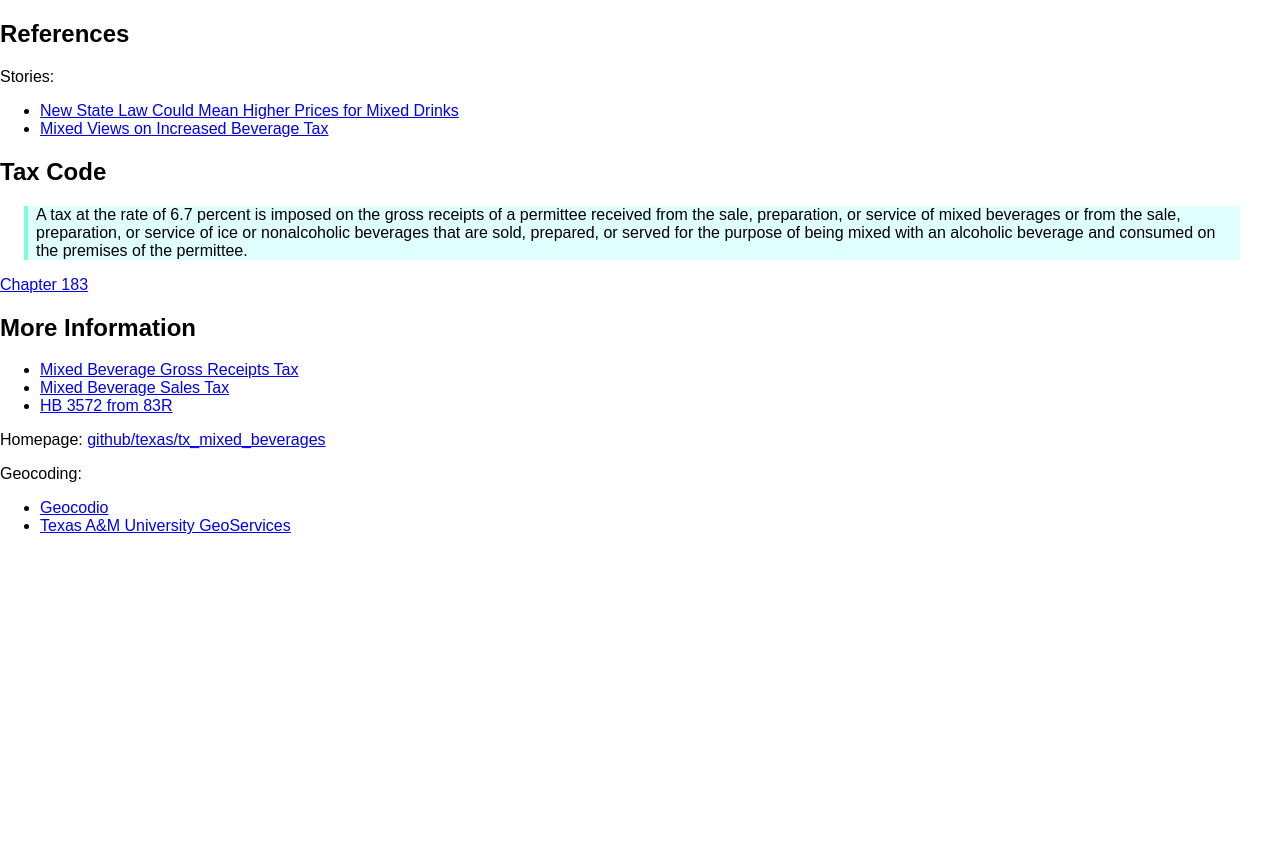
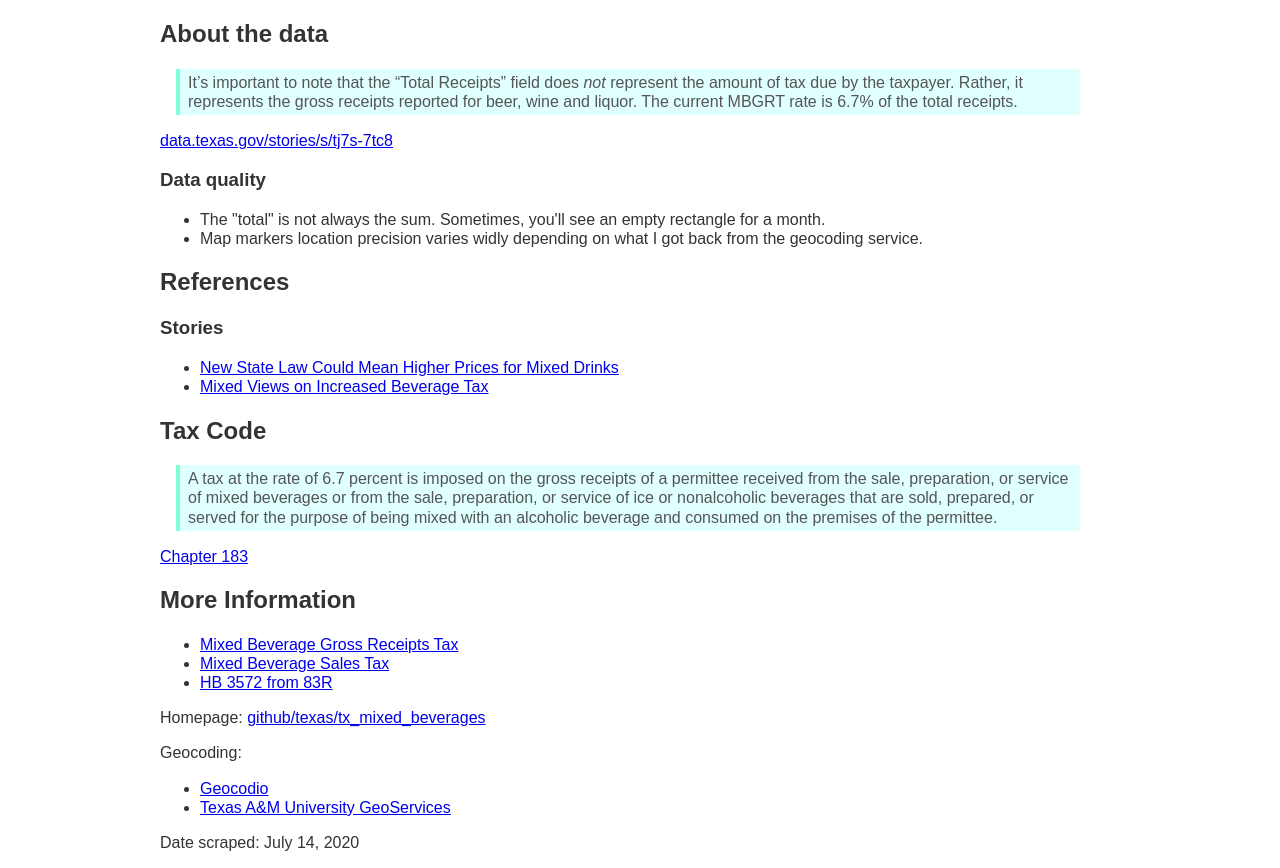
Before and after one commit to texas/tx_mixed_beverages, a Django app: page /about/ in a window 1280 px wide. Before the commit the page ends 534 px from the top, so only its background shows below. Run offline with Django 3.2, Linux system fonts and the light colour scheme; style sheets or scripts are compiled from the project's sources; some libraries are stand-ins or nearby versions.

Commit message:
docs: documentation pass on all the copy (#63)
* copy update for the welcome popup

* yagni: move typography into main sass

* move sass to scss

* rewrite as sass

* update build scripts

* style the about page for text

* formating

* show date scraped

* more docs

* greenkeeper

* homepage needs better title

```diff
--- /dev/null
+++ b/mixed_beverages/static_src/js/app.scss
@@ -0,0 +1,114 @@
+@import "../js/d3/Chart.scss";
+@import "../js/ui/Nav.scss";
+
+blockquote {
+  background: lightcyan;
+  border-left: 0.25em solid aquamarine;
+  color: #555;
+  margin-left: 1em;
+  padding: 0.25em 0.5em;
+}
+
+body {
+  font-family: sans-serif;
+  margin: 0;
+}
+
+.page-about {
+  color: #333;
+  font-size: 16px;
+  line-height: 1.2;
+  margin: 1em auto;
+  max-width: 60em;
+}
+
+.map {
+  height: 100vh;
+}
+
+// my lists are shorter
+.dl-horizontal {
+  dt {
+    width: 60px;
+  }
+  dt {
+    clear: left;
+    float: left;
+  }
+  dd {
+    margin-left: 60px + 8px;
+    text-align: right;
+  }
+}
+
+.legend {
+  background: rgba(255, 255, 255, 0.8);
+  padding: 0.5em;
+  dl {
+    margin: 0;
+  }
+  dt {
+    clear: left;
+    float: left;
+  }
+  span {
+    border-radius: 1em;
+    display: inline-block;
+    height: 1em;
+    vertical-align: sub;
+    width: 1em;
+  }
+  dd {
+    margin-left: 1.5em;
+  }
+}
+
+.top-locations {
+  margin: 0;
+  padding-left: 1.5em;
+  .distance {
+    font-style: italic;
+  }
+  .tax {
+    text-align: right;
+  }
+}
+
+.location {
+  // color code the quality of the geocoding
+  .q-me {
+    background: darkorchid;
+  }
+  .q-00,
+  .q-01,
+  .q-02,
+  .q-03 {
+    background: green;
+  }
+  .q-09,
+  .q-10 {
+    background: gold;
+  }
+  .q-11 {
+    background: red;
+  }
+  .q-98,
+  .q-99 {
+    background: black;
+  }
+}
+
+.location--ind {
+  border-radius: 1em;
+  display: inline-block;
+  height: 0.7em;
+  text-decoration: none;
+  width: 0.7em;
+}
+
+@media (max-device-width: 480px) {
+  .leaflet-control-attribution,
+  .top-locations .distance {
+    display: none;
+  }
+}
--- a/mixed_beverages/static_src/sass/app.sass
+++ /dev/null
@@ -1,75 +0,0 @@
-@import typography
-@import ../js/d3/Chart.scss
-@import ../js/ui/Nav.scss
-
-body
-  font-family: sans-serif
-  margin: 0
-
-.map
-  height: 100vh
-
-// my lists are shorter
-.dl-horizontal
-  dt
-    width: 60px
-  dt
-    clear: left
-    float: left
-  dd
-    margin-left: 60px + 8px
-    text-align: right
-
-
-.legend
-  background: rgba(255, 255, 255, 0.8)
-  padding: 0.5em
-  dl
-    margin: 0
-  dt
-    clear: left
-    float: left
-  span
-    border-radius: 1em
-    display: inline-block
-    height: 1em
-    vertical-align: sub
-    width: 1em
-  dd
-    margin-left: 1.5em
-
-
-.top-locations
-  margin: 0
-  padding-left: 1.5em
-  .distance
-    font-style: italic
-  .tax
-    text-align: right
-
-
-.location
-  // color code the quality of the geocoding
-  .q-me
-    background: darkorchid
-  .q-00, .q-01, .q-02, .q-03
-    background: green
-  .q-09, .q-10
-    background: gold
-  .q-11
-    background: red
-  .q-98, .q-99
-    background: black
-
-
-.location--ind
-  border-radius: 1em
-  display: inline-block
-  height: 0.7em
-  text-decoration: none
-  width: 0.7em
-
-
-@media (max-device-width: 480px)
-  .leaflet-control-attribution, .top-locations .distance
-    display: none
--- a/mixed_beverages/static_src/sass/typography.sass
+++ /dev/null
@@ -1,5 +0,0 @@
-blockquote
-  background: lightcyan
-  border-left: 4px solid aquamarine
-  margin-left: 1.5em
-  padding-left: 0.5em
--- a/mixed_beverages/templates/about.html
+++ b/mixed_beverages/templates/about.html
@@ -1,11 +1,24 @@
 {% extends "base.html" %}
+
+{% block head_title %}About this site{% endblock %}
+{% block body_class %}page-about{% endblock %}
 
 
 {% block content %}
+  <h2>About the data</h2>
+  <blockquote>
+  It’s important to note that the “Total Receipts” field does <em>not</em> represent the amount of tax due by the taxpayer. Rather, it represents the gross receipts reported for beer, wine and liquor. The current MBGRT rate is 6.7% of the total receipts.
+  </blockquote>
+  <p><a href="https://data.texas.gov/stories/s/tj7s-7tc8">data.texas.gov/stories/s/tj7s-7tc8</a></p>
+
+  <h3>Data quality</h3>
+  <ul>
+    <li>The "total" is not always the sum. Sometimes, you'll see an empty rectangle for a month.</li>
+    <li>Map markers location precision varies widly depending on what I got back from the geocoding service.</li>
+  </ul>
+
   <h2>References</h2>
-  <p>
-    Stories:
-  </p>
+  <h3>Stories</h3>
   <ul>
     <li><a href="http://www.texastribune.org/2014/01/01/new-law-could-mean-higher-prices-on-mixed-/">New State Law Could Mean Higher Prices for Mixed Drinks</a></li>
     <li><a href="http://www.texastribune.org/2013/07/30/state-implement-sales-tax-mixed-drinks/">Mixed Views on Increased Beverage Tax</a></li>
@@ -50,4 +63,8 @@
       </a>
     </li>
   </ul>
+
+  <p>
+    Date scraped: {% now "DATE_FORMAT" %}
+  </p>
 {% endblock %}
--- a/mixed_beverages/templates/base.html
+++ b/mixed_beverages/templates/base.html
@@ -28,7 +28,7 @@
   {% block extra_script %}{% endblock %}
   <div style="display: none;">
     <a href="/robots.txt"></a>
-    <a href="{% url 'geo_list' %}"></a>
+    <a href="{% url 'geo_list' %}" rel="nofollow"></a>
     <a href="/about/"></a>
   </div>
   <!-- Global site tag (gtag.js) - Google Analytics -->
--- a/mixed_beverages/templates/home.html
+++ b/mixed_beverages/templates/home.html
@@ -1,4 +1,4 @@
 {% extends "base.html" %}
 
-{% block head_title %}Map{% endblock %}
+{% block head_title %}Texas Alcohol Receipts Map{% endblock %}
 {% block body_class %}bigmap{% endblock %}
```
Also changed, not shown: mixed_beverages/static_src/js/bigmap.js (+7 -8 lines), package.json (+4 -4 lines), README.md.
